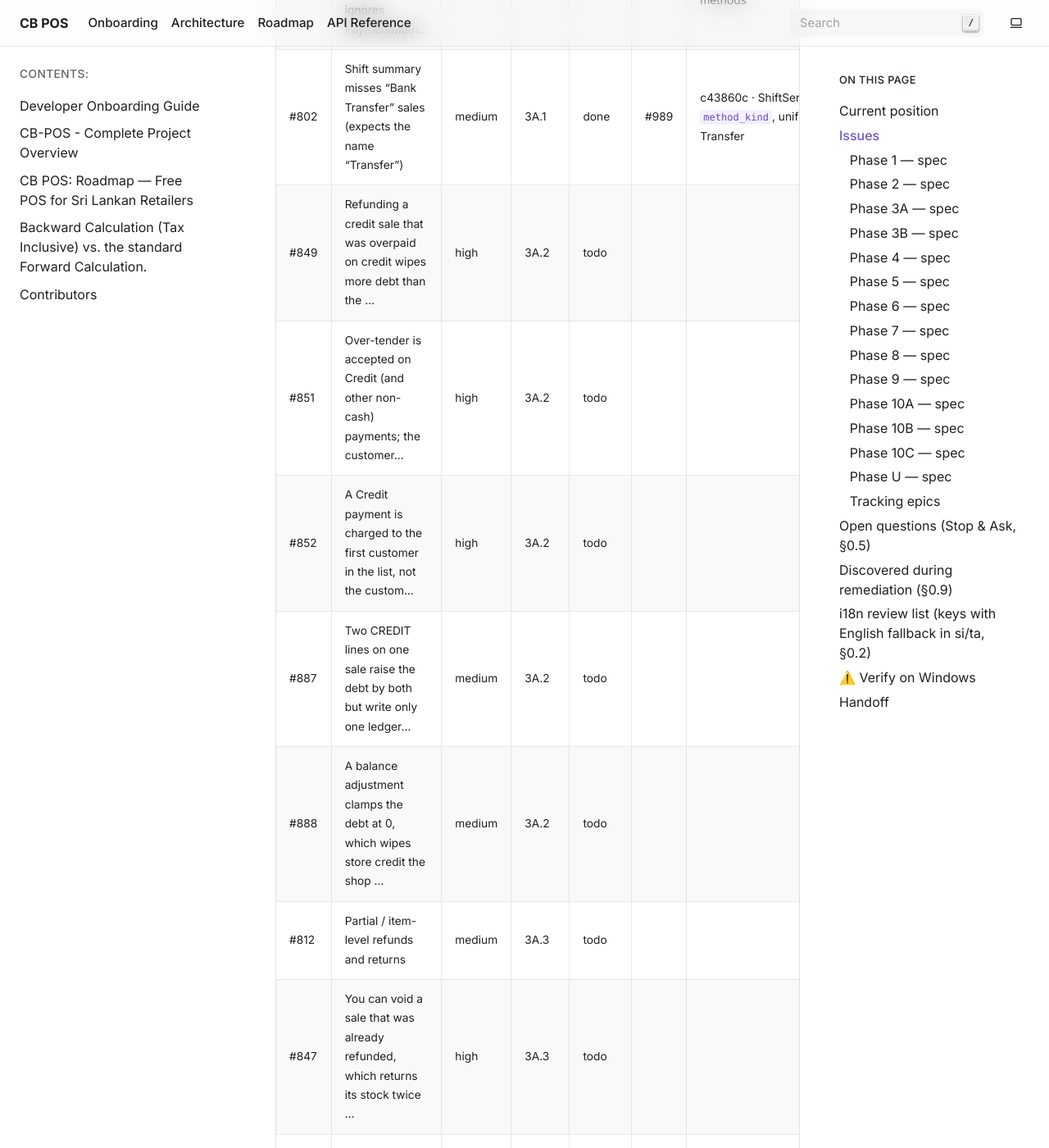
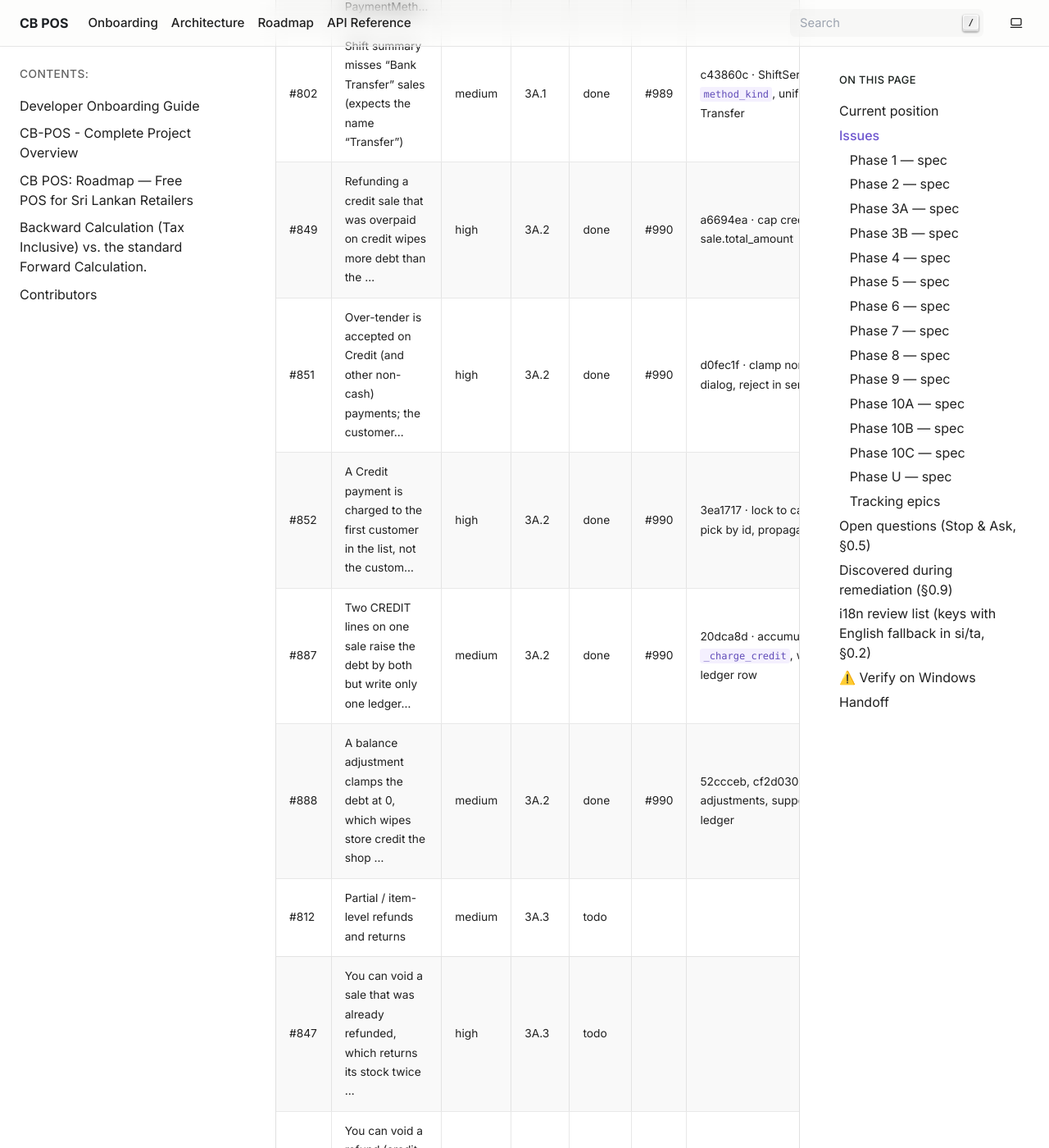
Before and after one commit to HMAHD/CB-POS, a Sphinx documentation site: the page built from docs/remediation/PROGRESS.md, in a window 1280 px wide and 1400 px high, scrolled down 6637 px. Shown: the whole window at 82% size. Built offline with Sphinx 7.4.7, drawn with Linux system fonts in a browser that asks for light colours; pages that are not in the unit, such as notebooks, are missing from menus; some of the changed text lies outside the part shown.

Commit message:
docs(progress): record merge of Batch 3A.2 (#990)

```diff
--- a/docs/remediation/PROGRESS.md
+++ b/docs/remediation/PROGRESS.md
@@ -25,7 +25,7 @@ Statuses: `todo` · `in-progress` · `blocked (Q#)` · `pr-open` · `done` (merg
 
 ## Current position
 
-- Phase: 3A · Batch: 3A.1 · Branch: fix/p3a-b1-shift-cash-payment-identity · PR: none · Last session: 2026-11-04
+- Phase: 3A · Batch: 3A.2 · Branch: main · PR: #990 · Last session: 2026-11-04
 
 ## Issues
 
@@ -79,11 +79,11 @@ Statuses: `todo` · `in-progress` · `blocked (Q#)` · `pr-open` · `done` (merg
 | #854 | F12 Quick Pay records the payment as "CASH", so those sales are left out of t… | high | 3A.1 | done | #989 | fedf9d6 · `PaymentService.get_default_cash_method()` replaces hardcoded CASH |
 | #885 | Expected cash matches only a method named exactly "Cash"; ignores PaymentMeth… | medium | 3A.1 | done | #989 | c43860c · ShiftService groups by `method_kind`, counting all CASH-kind methods |
 | #802 | Shift summary misses "Bank Transfer" sales (expects the name "Transfer") | medium | 3A.1 | done | #989 | c43860c · ShiftService groups by `method_kind`, unifying Transfer and Bank Transfer |
-| #849 | Refunding a credit sale that was overpaid on credit wipes more debt than the … | high | 3A.2 | todo | | |
-| #851 | Over-tender is accepted on Credit (and other non-cash) payments; the customer… | high | 3A.2 | todo | | |
-| #852 | A Credit payment is charged to the first customer in the list, not the custom… | high | 3A.2 | todo | | |
-| #887 | Two CREDIT lines on one sale raise the debt by both but write only one ledger… | medium | 3A.2 | todo | | |
-| #888 | A balance adjustment clamps the debt at 0, which wipes store credit the shop … | medium | 3A.2 | todo | | |
+| #849 | Refunding a credit sale that was overpaid on credit wipes more debt than the … | high | 3A.2 | done | #990 | a6694ea · cap credit reversal at sale.total_amount |
+| #851 | Over-tender is accepted on Credit (and other non-cash) payments; the customer… | high | 3A.2 | done | #990 | d0fec1f · clamp non-cash over-tender in dialog, reject in service |
+| #852 | A Credit payment is charged to the first customer in the list, not the custom… | high | 3A.2 | done | #990 | 3ea1717 · lock to cart customer or require pick by id, propagate to SalesView |
+| #887 | Two CREDIT lines on one sale raise the debt by both but write only one ledger… | medium | 3A.2 | done | #990 | 20dca8d · accumulate credit lines in `_charge_credit`, write single consolidated ledger row |
+| #888 | A balance adjustment clamps the debt at 0, which wipes store credit the shop … | medium | 3A.2 | done | #990 | 52ccceb, cf2d030 · remove 0-floor on adjustments, support store credit across UI & ledger |
 | #812 | Partial / item-level refunds and returns | medium | 3A.3 | todo | | |
 | #847 | You can void a sale that was already refunded, which returns its stock twice … | high | 3A.3 | todo | | |
 | #848 | You can void a refund (credit note), which takes the stock back out but leave… | high | 3A.3 | todo | | |
@@ -304,4 +304,4 @@ Statuses: `todo` · `in-progress` · `blocked (Q#)` · `pr-open` · `done` (merg
 |---|---|---|
 
 ## Handoff
-Batch 3A.1 merged in PR #989. Starting Batch 3A.2 on branch `fix/p3a-b2-credit-ledger` covering #851, #852, #887, #849, #888.
+Batch 3A.2 merged in PR #990 (issues #849, #851, #852, #887, #888 closed). Next is Batch 3A.3 (refund engine: #812, #847, #848, #915, completing #850).
```
